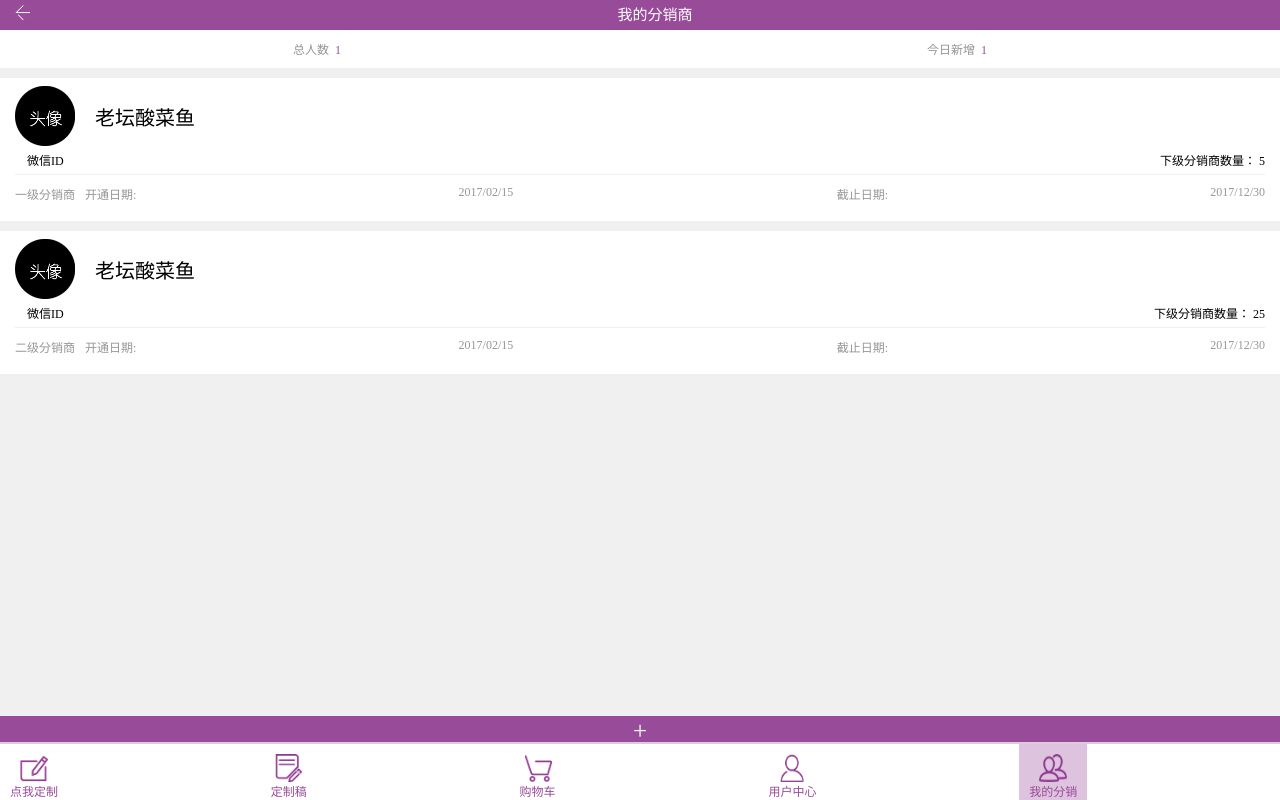
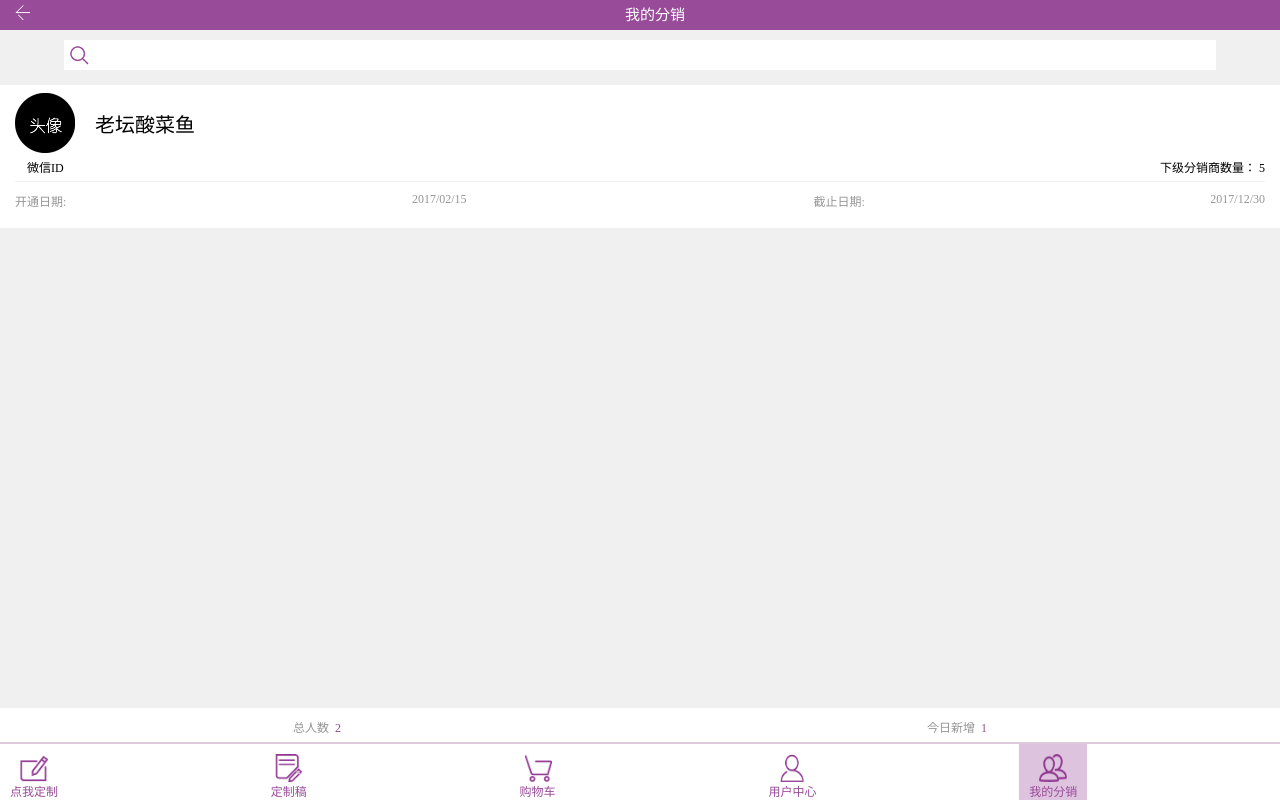
Before and after one commit to freddyhuang/zhidingzhi, a PHP site: page /zidingzhi.com/Mydistributor.html in a window 1280 px wide. Run offline with PHP 8.4, Linux system fonts and the light colour scheme.

Commit message:
修改我的分销页面

```diff
--- a/zidingzhi.com/Mydistributor.html
+++ b/zidingzhi.com/Mydistributor.html
@@ -12,13 +12,22 @@
 			<div class="arrow">
 				<img src="images/addAdress/arrow.png" width="15px" height="15px"/>
 			</div>
-			<div class="addressTxt">我的分销商</div>
+			<div class="addressTxt">我的分销</div>
 		</header>
+		<div style="height: 35px;"></div>
+		<!--
+        	搜索
+        -->
+        <div class="search">
+       		<img src="images/search.png" width="20px" height="20px" id="searchIcon"/>
+        	<input type="text" id="distributorSearch"/>
+        </div>
 			<!--
         	内容部分
         -->
+
 		<div class="distributorNum">
-			<p>总人数 &nbsp;<b>1</b></p>
+			<p>总人数 &nbsp;<b>2</b></p>
 			<p>今日新增 &nbsp;<b>1</b></p>
 		</div>
 
@@ -33,41 +42,21 @@
 					<p>下级分销商数量： 5</p>
 				</div>
 				<div class="distriBottom">
-					<p>一级分销商</p>
 					<div class="distriBottomLeft">
 						<p>开通日期:</p>
 						<P>2017/02/15</P>
 						<p>截止日期:</p>
 						<p>2017/12/30</p>
 					</div>
-				</div>
-			</div>
-		</section>
-		<section class="distributorItem">
-			<div class="distributorItemBox">
-				<div class="distriHead">
-					<img src="images/Mydistributor/wxhead_03.png" width="60px" height="60px"/>
-					<p>老坛酸菜鱼</p>
-				</div>
-				<div class="distriTxt">
-					<p>微信ID</p>
-					<p>下级分销商数量： 25</p>
-				</div>
-				<div class="distriBottom">
-					<p>二级分销商</p>
-					<div class="distriBottomLeft">
-						<p>开通日期:</p>
-						<P>2017/02/15</P>
-						<p>截止日期:</p>
-						<p>2017/12/30</p>
+					<div class="cancelDistri">
+						<button class="cancelDistriBtn"></button>
 					</div>
 				</div>
 			</div>
 		</section>
-
-		<div class="addDistributor">
+		<!--<div class="addDistributor">
 			+
-		</div>
+		</div>-->
 		<div style="height: 85px;"></div>
 		<footer>
 			<div class="footer clearfix">
--- a/zidingzhi.com/css/Mydistributor.css
+++ b/zidingzhi.com/css/Mydistributor.css
@@ -9,6 +9,10 @@ body{
 }
 /*头部str*/
 header{
+	position: fixed;
+	top: 0;
+	left: 0;
+	width: 100%;
 	height: 30px;
 	width: 100%;
 	line-height: 30px;
@@ -63,8 +67,40 @@ header{
 }
 /*尾部end*/
 
+.search{
+	width: 90%;
+	margin: 0 auto;
+	height: 30px;
+	line-height: 30px;
+	background: #fff;
+	position: relative;
+	top: 5px;
+}
+#searchIcon{
+	position: absolute;
+	top: 50%;
+	left: 5px;
+	transform: translateY(-50%);
+	z-index: 1;
+}
+#distributorSearch{
+	outline: #984B99;
+	height: 30px;
+	line-height: 30px;
+	margin: 0px auto;
+	background: #fff;
+	position: absolute;
+	top: 50%;
+	left: 0px;
+	transform: translateY(-50%);
+	padding-left: 27px;
+}
 /*内容*/
 .distributorNum{
+	position: fixed;
+	bottom: 54px;
+	left: 0;
+	width: 100%;
 	background: #fff;
 	padding:  10px 0;
 	display: -webkit-flex;
@@ -81,7 +117,7 @@ header{
 
 .distributorItem{
 	background: #fff;
-	margin-top: 10px;
+	margin-top: 20px;
 	padding: 8px 0;
 }
 .distributorItemBox{
```
Also changed, not shown: zidingzhi.com/images/search.png (added).
